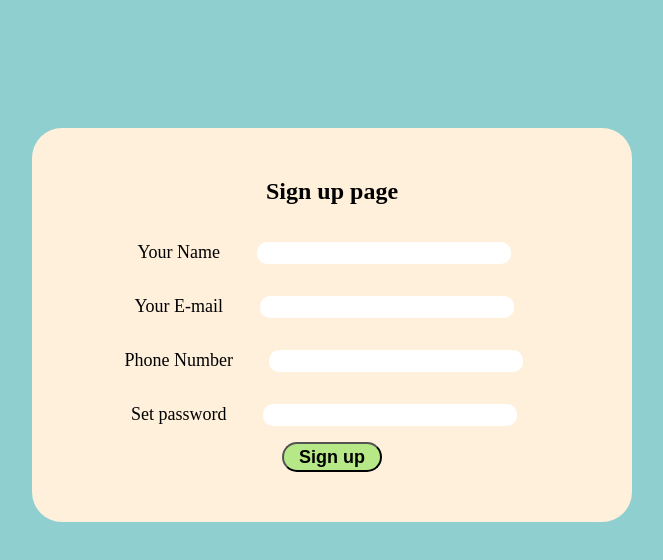
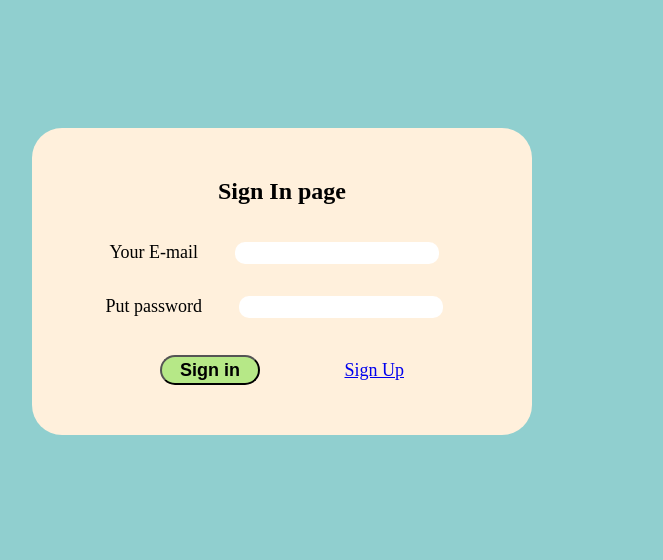
Before and after one commit to pankaj511995/group-chat, a plain HTML site: page signin/signin.html in a window 1280 px wide. Shown: the whole page, without its empty margins (292-955 px from the left). Drawn offline with nearby package versions, Linux system fonts and the light colour scheme.

Commit message:
signin page

```diff
--- /dev/null
+++ b/signin/signin.css
@@ -0,0 +1,45 @@
+body{
+    background-color: rgb(144, 207, 207);
+}.ancker{
+    margin-left: 5rem;
+}
+.form-desine{
+    border-radius: 30px;
+    position: relative;
+    top: 15vh;
+    left: 25%;
+    text-align: center;
+    width: 400px;
+   padding-left: 20px;
+   padding: 50px;
+   font-size: large;
+   background-color: rgb(255, 240, 220);
+
+}
+.box-field{
+    margin: 1rem;
+    margin-left: 2rem;
+    width: 50%;
+    height: 20px;
+    border-radius: 10px;
+    border-style: none;
+}
+.submitform{
+    width: 100px;
+    height: 30px;
+    border-radius: 15px;
+    background-color: rgba(158, 230, 107, 0.744);
+    font-size: large;
+    font-weight: 700;
+}
+.submitform:hover{
+    background-color: rgb(80, 189, 152);
+}
+.word{
+    font-size: x-large;
+    font-weight: 600;
+}
+#error{
+    background-color: red;
+    color: white;
+}
--- a/signup.html
+++ b/signin/signin.html
@@ -4,31 +4,27 @@
     <meta charset="UTF-8">
     <meta http-equiv="X-UA-Compatible" content="IE=edge">
     <meta name="viewport" content="width=device-width, initial-scale=1.0">
-    <link rel="stylesheet" href="signup.css">
+    <link rel="stylesheet" href="signin.css">
     <title>Document</title>
 </head>
 <body>
     <main>
         <div class="form-desine">
-            <span  class="word">Sign up page</span><br><br>
+            <span  class="word">Sign In page</span><br><br>
             <div id="error"></div>
         <form action="" >
-            <label for="name">Your Name</label>
-            <input type="text" id="name" class="box-field" required><br>
+
             <label for="email">Your E-mail</label>
             <input type="email" id="email" class="box-field" required>
             <br>
-            <label for="phone">Phone Number</label>
-            <input type="tel" id="phone" class="box-field" required>
-            <br>
-            <label for="password">Set password</label>
-            <input type="password" id="password" class="box-field" required><br>
-            <button id="submitform"> Sign up</button>
-
+            <label for="password">Put password</label>
+            <input type="password" id="password" class="box-field" required><br><br>
+            <button id="signinuser" class="submitform"> Sign in</button>
+            <a href="../signup/signup.html" class="ancker">Sign Up</a>
         </form>
     </div>
     </main>
     <script src="https://unpkg.com/axios/dist/axios.min.js"></script>
-    <script src="signup.js"></script>
+    <script src="signin.js"></script>
 </body>
 </html>
--- /dev/null
+++ b/signin/signin.js
@@ -0,0 +1,23 @@
+
+
+document.getElementById('signinuser').addEventListener('click',async(e)=>{
+    // try{
+    e.preventDefault()
+    const obj={
+        email:document.getElementById('email').value,
+        password:document.getElementById('password').value
+    }
+    // if(obj.email===''||obj.password===''){
+    //     return message('Oh! please fill all field')
+    // }
+   const result= await axios.post('http://localhost:3000/user/signin',obj)
+    message(result.data.message)
+// }catch(err){
+
+//     message(err.response.data.message)
+// }
+
+})
+function message(message){
+    document.getElementById('error').innerHTML=message
+}
--- a/signup.css
+++ b/signup/signup.css
@@ -22,7 +22,7 @@ body{
     border-radius: 10px;
     border-style: none;
 }
-#submitform{
+.submitform{
     width: 100px;
     height: 30px;
     border-radius: 15px;
@@ -30,7 +30,10 @@ body{
     font-size: large;
     font-weight: 700;
 }
-#submitform:hover{
+.apage{
+   margin-left: 4rem;
+}
+.submitform:hover{
     background-color: rgb(80, 189, 152);
 }
 .word{
--- a/signup.js
+++ b/signup/signup.js
@@ -9,9 +9,9 @@ document.getElementById('submitform').addEventListener('click',async(e)=>{
         phone:document.getElementById('phone').value,
         password:document.getElementById('password').value
     }
-    // if(obj.name===''||obj.email===''||obj.phone===''||obj.password===''){
-    //     return error('Oh! please fill all field')
-    // }
+    if(obj.name===''||obj.email===''||obj.phone===''||obj.password===''){
+        return message('Oh! please fill all field')
+    }
    const result= await axios.post('http://localhost:3000/user/signup',obj)
     message(result.data.message)
 }catch(err){
```
Also changed, not shown: signup/signup.html (added, +35 -0 lines).
